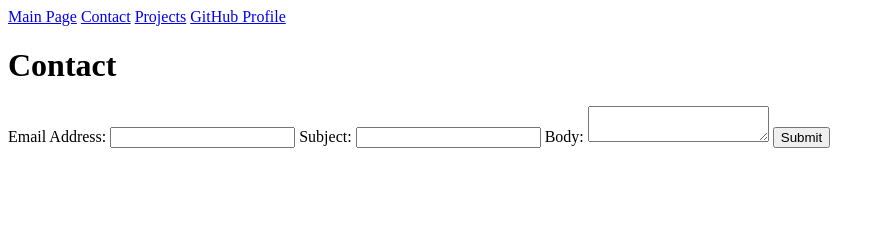
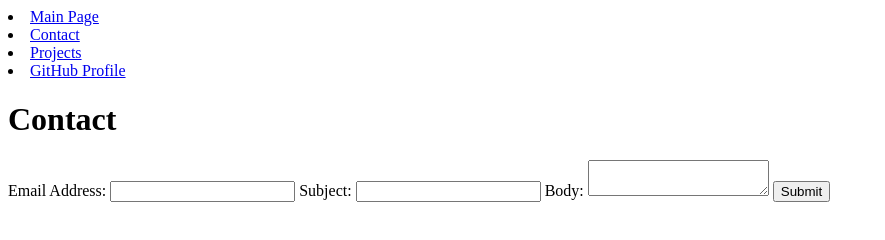
Before and after one commit to smacoh/portfolio, a plain HTML site: page contact/index.html in a window 1280 px wide. Shown: the whole page, without its empty margins (0-885 px from the left). Drawn offline with Linux system fonts and the light colour scheme.

Commit message:
updated nav

```diff
--- a/contact/index.html
+++ b/contact/index.html
@@ -6,11 +6,11 @@
     <title>Contact</title>
 </head>
 <body>
-    <nav class="menu">
-        <a href="/portfolio/">Main Page</a>
-        <a href="/portfolio/contact/">Contact</a>
-        <a href="/portfolio/projects/">Projects</a>
-        <a href="https://github.com/smacoh" target="_blank">GitHub Profile</a>
+    <nav>
+        <li><a href="/portfolio/">Main Page</a></li>
+        <li><a href="/portfolio/contact/">Contact</a></li>
+        <li><a href="/portfolio/projects/">Projects</a></li>
+        <li><a href="https://github.com/smacoh" target="_blank">GitHub Profile</a></li>
     </nav>
     <h1>Contact</h1>
     <form action="mailto:sjc006@ucsd.edu" method="POST" enctype="text/plain">
```
Also changed, not shown: index.html (+4 -4 lines), projects/index.html (+4 -4 lines).
